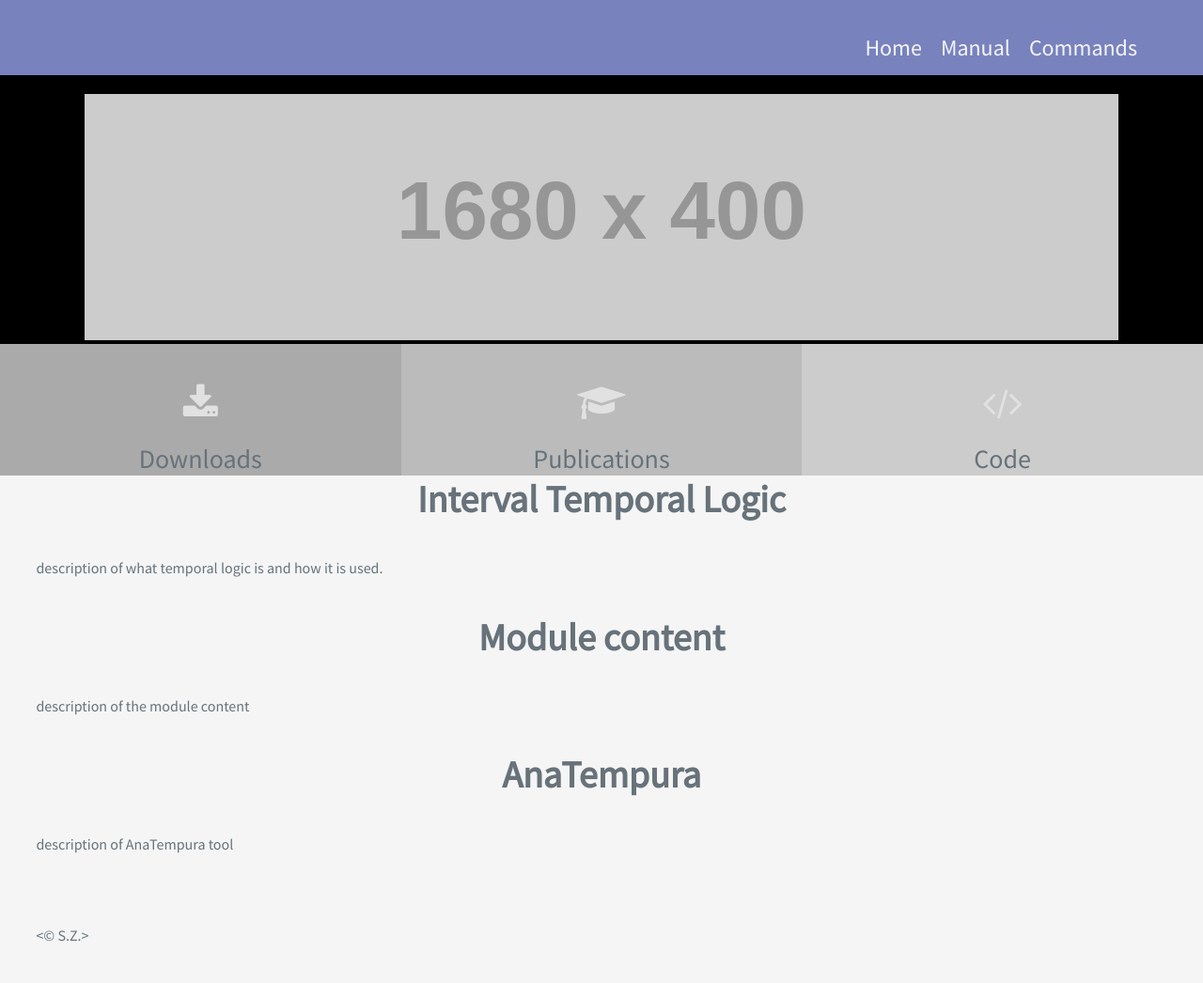
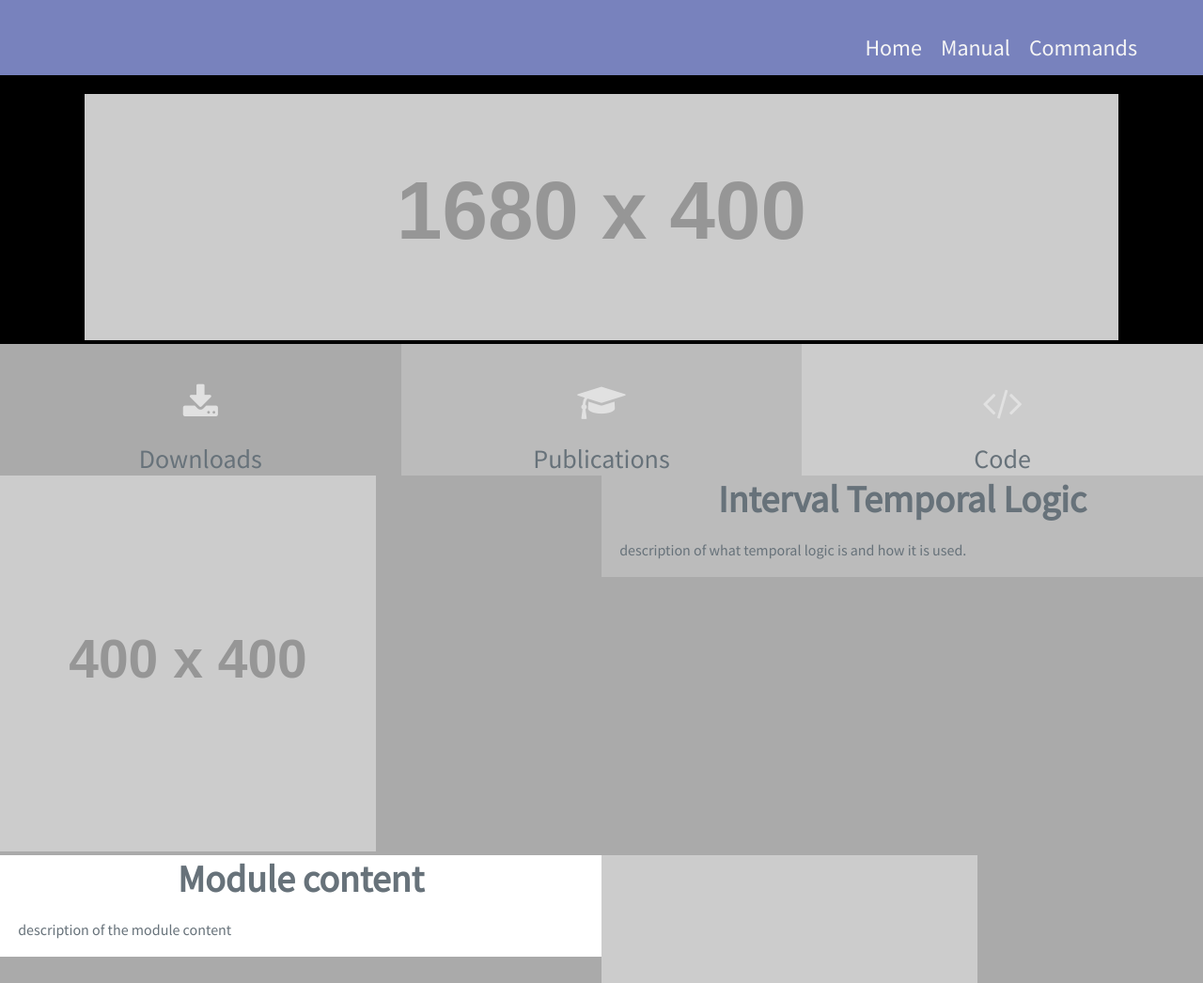
Before and after one commit to ZeStan/Front-end-web-dev, a plain HTML site: page index.html in a window 1280 px wide. Shown: the top 1046 px of the page at 94% size. Drawn offline with Linux system fonts and the light colour scheme; placeholder pictures from the web are drawn by us.

Commit message:
Articles and footer styled
Changed the articles layout, alternating image placement left/right.
Added placeholder colours to the articles.
Footer style completed.

```diff
--- a/index.html
+++ b/index.html
@@ -50,35 +50,39 @@
 	<!--End Main links-->
 	<!--articles-->
 	<!--wtrite what is ITL-->
-		<section class="wrapper-left">
+	<section class="wrapper-one">
 		<article id="itl">
+			<img src="http://placehold.it/400x400" alt="Placeholder">
 		</article>
-			<aside id = "itl">
+		<aside id = "itl-text">
 			<h2> Interval Temporal Logic </h2>
 			<p> description of what temporal logic is and how it is used. </p>
 		</aside>
 	</section>
 
-		<section class="wrapper-right">
-			<article id="module">
+	<section class="wrapper-two">
+		<article id="module-text">
+			<h2> Module content </h2>
+			<p> description of the module content </p>
 		</article>
 		<aside id = "module">
-				<h2> Module content </h2>
-				<p> description of the module content </p>
+			<img src="http://placehold.it/400x400" alt="Placeholder">
 		</aside>
 	</section>
 
-		<section class="wrapper-left">
+	<section class="wrapper-one">
 		<article id="tempura">
+			<img src="http://placehold.it/400x400" alt="Placeholder">
 		</article>
-			<aside id = "tempura">
+		<aside id = "tempura-text">
 			<h2> AnaTempura </h2>
 			<p> description of AnaTempura tool </p>
 		</aside>
 	</section>
+
 	<!--END articles-->
 	<footer class="copyright">
-				<p><&copy; S.Z.> </p>
+		<p>&copy; S.Z. </p>
 	</footer>
 
 </body>
--- a/style.css
+++ b/style.css
@@ -13,22 +13,27 @@ body {
 	color: #67727A;
 	font-family: 'Source Sans Pro', sans-serif;
 }
+
 h2{
 	font-size: 250%;
 	font-weight: 650;
 	text-align: center;
 }
+
 h3{
 	font-size: 175%;
 	font-weight: 350;
 	text-align: center;
 	/*line-height:150%;*/
 }
+
 p{
+	font-family: 'Source Sans Pro', sans-serif;
 	font size:150%;
 	padding: 3%;
 	text-align: justify;
 }
+
 img{
 	max-width: 100%;
 	height:auto;
@@ -110,3 +115,62 @@ nav ul li a:hover{
 #code{
 	background-color: #CCCCCC;
 }
+
+article{
+	float: left;
+	margin: 0 auto;
+	height: auto;
+	width: 50%;
+}
+aside{
+	float:right;
+	width: 50%
+	height:auto;
+	margin:0 auto;
+
+}
+/*Articles*/
+.wrapper-one{
+	float:left;
+	width: 100%;
+	background-color:#AAAAAA;
+}
+
+article{
+	float:left;
+	width: 50%;
+	height:auto;
+}
+
+#itl-text{
+	background-color: #BBBBBB;
+}
+#module-text{
+	background-color: #FFFFFF;
+}
+#tempura-text{
+	background-color: #FFFFFF;
+}
+aside{
+	float:right;
+	margin: 0 auto;
+	height:auto;
+	width: 50%;
+}
+.wrapper-two{
+	float:left;
+	width:100%;
+	background-color:#AAAAAA;
+}
+/*Footer*/
+footer.copyright{
+	max-height: 55px
+	border-top: 2px solid #000000;
+	background-color: #7882BD;
+	text-align: center;
+}
+footer.copyright p{
+	padding: 5px 0 9px 0;
+	text-align: center;
+
+}
```
Lines whose indentation alone changed are shown as unchanged.
